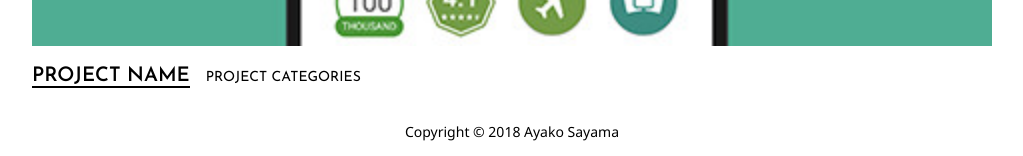
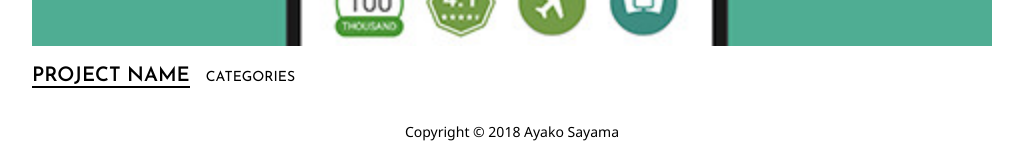
Before and after one commit to hikaori/React-Portfolio-Web, a React app in the folder my-app/: page / in a window 1280 px wide. Shown: the part 645-801 px from the top of the page, without its empty margins (128-1151 px from the left). Built offline with nearby package versions, Linux system fonts and the light colour scheme.

Commit message:
6. PortfolioItemにpropsを送る

```diff
--- a/my-app/src/components/PortfolioItem/PortfolioItem.jsx
+++ b/my-app/src/components/PortfolioItem/PortfolioItem.jsx
@@ -1,5 +1,4 @@
 import React, { Component } from 'react'
-import GlobalClock from './../../assets/images/global-clock.jpg';
 import './PortfolioItem.scss';
 
 export default class PortfolioItem extends Component {
@@ -21,10 +20,11 @@ export default class PortfolioItem extends Component {
   }
   render() {
     const { isHovered  } = this.state;
+    const { imageUrl, title, categories } = this.props;
     return (
       <div className="PorfolioItem" onMouseOver={this.handleHoverIn} onMouseLeave={this.handleHoverOut}>
         <div className="PortfolioItem-image">
-          <img src={GlobalClock} alt="Global Clock" />
+          <img src={imageUrl} alt="Global Clock" />
           {
             isHovered && (
               <button className="PortfolioItem-button">See Project</button>
@@ -32,8 +32,8 @@ export default class PortfolioItem extends Component {
           }
         </div>
         <div className="PortfolioItem-details">
-          <h3>Project Name</h3>
-          <p>Project Categories</p>
+          <h3>{title}</h3>
+          <p>{categories}</p>
         </div>
       </div>
     )
--- a/my-app/src/components/TopPage/TopPage.jsx
+++ b/my-app/src/components/TopPage/TopPage.jsx
@@ -1,12 +1,13 @@
 import React, { Component } from 'react'
 import PortfolioItem from '../PortfolioItem/PortfolioItem.jsx';
+import GlobalClock from '../../assets/images/global-clock.jpg';
 import './TopPage.scss';
 
 export default class TopPage extends Component {
   render() {
     return (
       <div className="TopPage">
-        <PortfolioItem />
+        <PortfolioItem imageUrl={GlobalClock} title="Project Name" categories="Categories" />
       </div>
     )
   }
```
